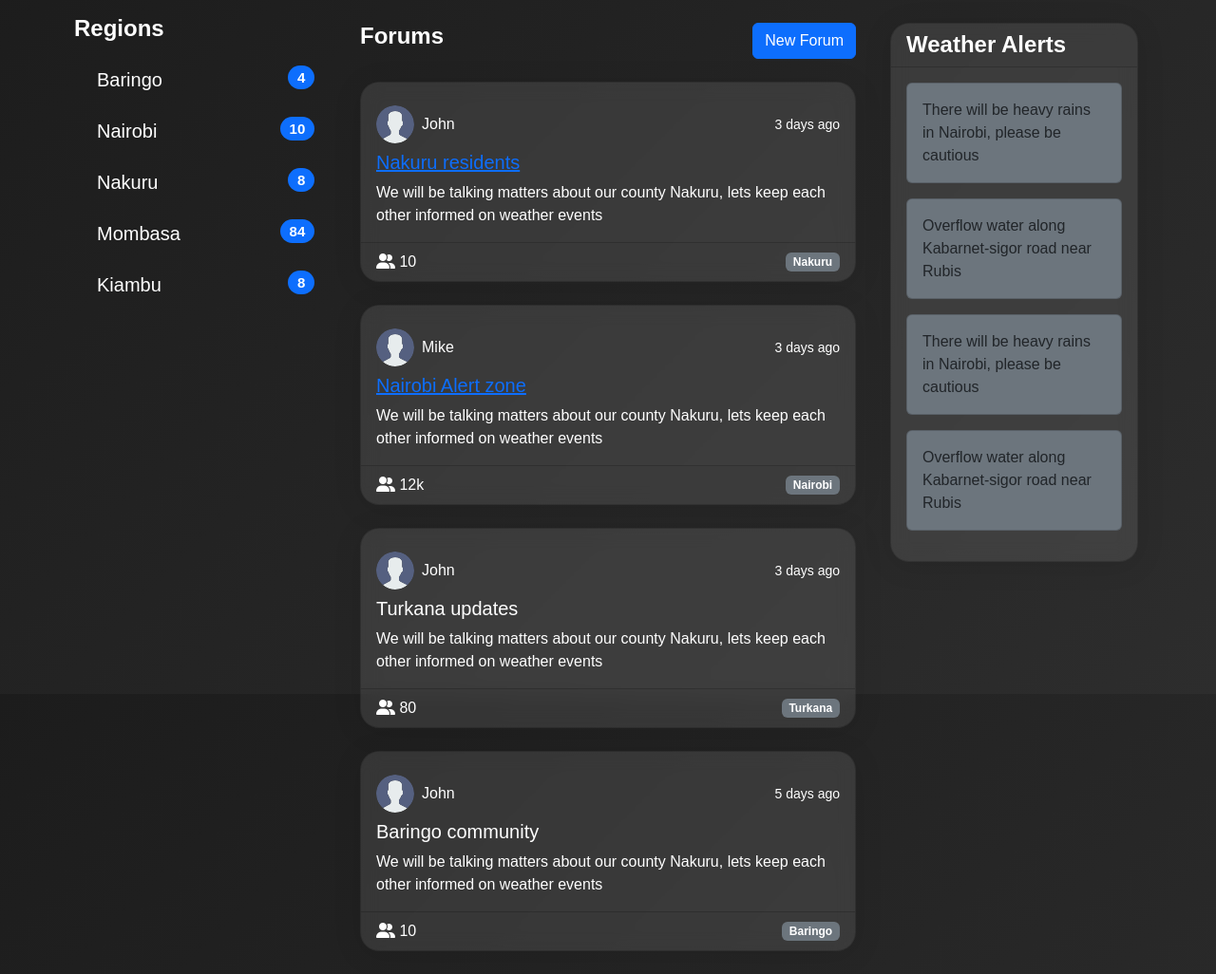
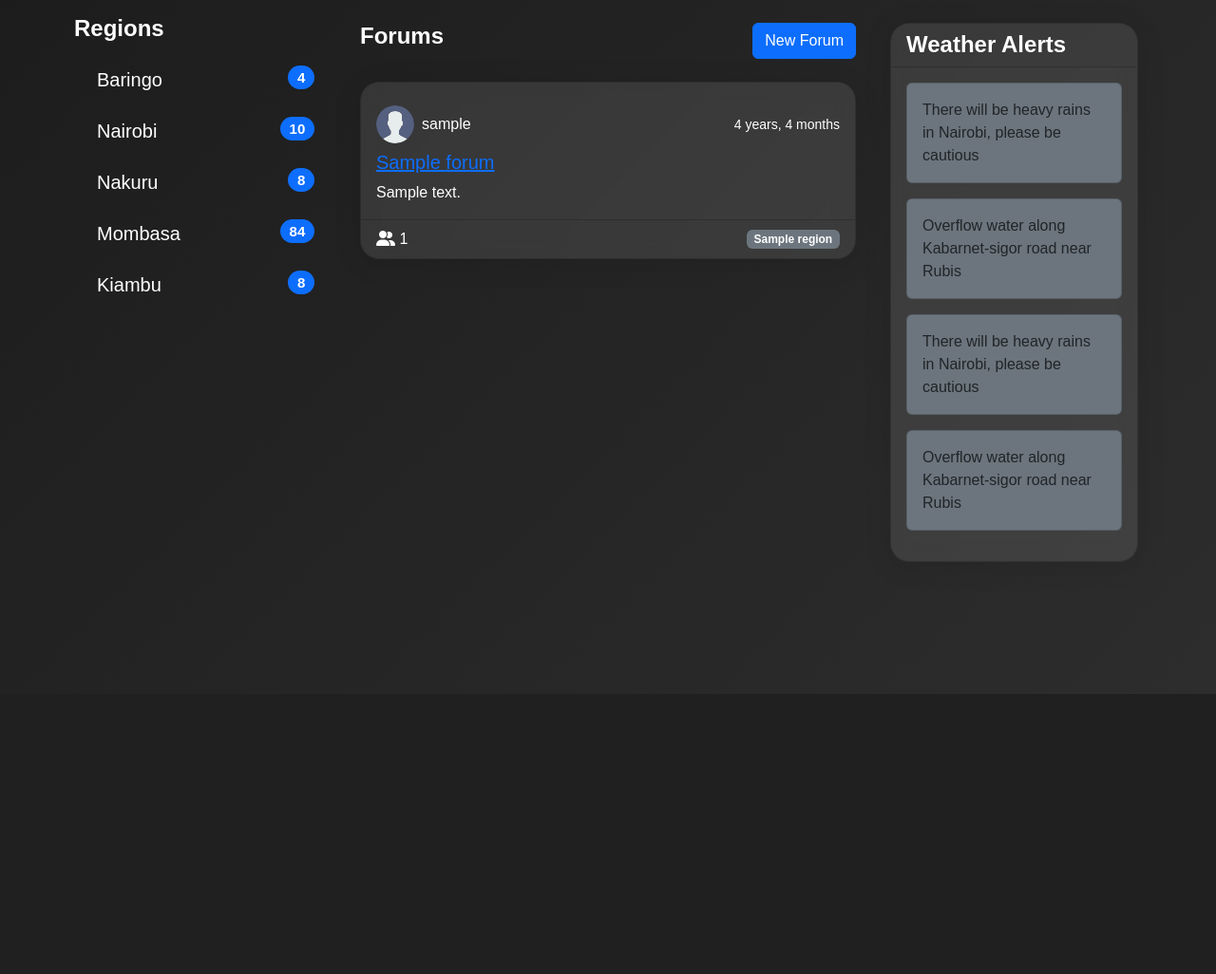
Before and after one commit to dev-EstherKubania/SAFER, a Django app: template templates/community/index.html in a window 1280 px wide. Shown: the part 69-1095 px from the top of the page at 95% size. After the commit the page ends 800 px from the top, so only its background shows below. Run offline with Django 3.2, Linux system fonts and the light colour scheme; the template is opened without the code that fills it: most values are stand-ins (such as "Sample title", 1, 10 or a date in 2020); some libraries are stand-ins or nearby versions.

Commit message:
added views and url to render community homepage

```diff
--- /dev/null
+++ b/community/urls.py
@@ -0,0 +1,6 @@
+from django.urls import path
+from . import views
+
+urlpatterns = [
+    path('',views.community_home, name = 'community-home'),
+]
--- a/safer/urls.py
+++ b/safer/urls.py
@@ -20,4 +20,5 @@ urlpatterns = [
     path('admin/', admin.site.urls),
     path('', include('weather_forecast.urls')),
     path('users/', include('users.urls')),
+    path('community/', include('community.urls')),set
 ]
--- a/templates/community/index.html
+++ b/templates/community/index.html
@@ -1,4 +1,5 @@
 <!DOCTYPE html>
+{% load static %}
 <html lang="en">
 <head>
     <meta charset="UTF-8">
@@ -7,7 +8,7 @@
     <link rel="stylesheet" href="https://cdn.jsdelivr.net/npm/bootstrap@5.3.3/dist/css/bootstrap.min.css">
     <!-- Fontawesome -->
     <link rel="stylesheet" href="https://cdnjs.cloudflare.com/ajax/libs/font-awesome/6.5.2/css/all.min.css">
-    <link rel="stylesheet" href="../../static/styles/styles.css">
+    <link rel="stylesheet" href="{% static 'styles/styles.css'%}">
     <title>SAFER</title>
 </head>
 <body>
@@ -30,7 +31,7 @@
         </form>
         <ul class="navbar-nav me-auto mb-2 mb-lg-0">
           <li class="nav-item">
-            <a class="nav-link" href="#">Community</a>
+            <a class="nav-link" href="{% url 'community-home' %}">Community</a>
           </li>
           <li class="nav-item">
             <a class="nav-link" href="#">About</a>
@@ -116,94 +117,31 @@
               <div class="container">
                   <div class="d-flex justify-content-between py-4">
                       <h3 class="fs-4 fw-bold" >Forums</h3>
-                        <button class="btn btn-primary">New Forum</button>
+                      <a href="{% url 'create_forum' %}" class="btn btn-primary">New Forum</a>
                   </div>
+                  {% for forum in forums %}
                     <div class="card auth-card text-white mb-4">
                       <div class="card-body">
                         <div class="d-flex justify-content-between align-items-center">
                           <div class="d-flex py-2 align-items-center">
                             <img src="../../static/images/avatar.svg" alt="user" class="rounded-circle" width="40" height="40">
-                            <h6 class="ms-2 pt-2">John
+                            <h6 class="ms-2 pt-2">{{forum.owner.username}}
                           </div>
-                          <small>3 days ago</small>
+                          <small>{{forum.created_at|timesince}}</small>
                         </div>
-                        <a href=""><h5 class="card-title">Nakuru residents</h5></a>
-                        <p class="card-text">We will be talking matters about our county Nakuru, lets keep each other informed on weather events</p>
+                        <a href="{% url 'forum' forum.id %}"><h5 class="card-title">{{forum.name}}</h5></a>
+                        <p class="card-text">{{forum.description}}</p>
                       </div>
                       <div class="card-footer d-flex justify-content-between align-items-center">
                         <div class="icon">
                           <i class="fa-solid fa-user-group"></i>
-                          <span>10</span>
+                          <span>{{forum.members.all.count}}</span>
                         </div>
-                        <span class="badge text-bg-secondary">Nakuru</span>
-
+                        <span class="badge text-bg-secondary">{{forum.region.name}}</span>
                       </div>
                     </div>
-                    <div class="card auth-card text-white mb-4">
-                      <div class="card-body">
-                        <div class="d-flex justify-content-between align-items-center">
-                          <div class="d-flex py-2 align-items-center">
-                            <img src="../../static/images/avatar.svg" alt="user" class="rounded-circle" width="40" height="40">
-                            <h6 class="ms-2 pt-2">Mike
+                  {% endfor %}
               </div>
-                          <small>3 days ago</small>
-                        </div>
-                        <a href=""><h5 class="card-title">Nairobi Alert zone</h5></a>
-                        <p class="card-text">We will be talking matters about our county Nakuru, lets keep each other informed on weather events</p>
-                      </div>
-                      <div class="card-footer d-flex justify-content-between align-items-center">
-                        <div class="icon">
-                          <i class="fa-solid fa-user-group"></i>
-                          <span>12k</span>
-                        </div>
-                        <span class="badge text-bg-secondary">Nairobi</span>
-
-                      </div>
-                    </div>
-                    <div class="card auth-card text-white mb-4">
-                      <div class="card-body">
-                        <div class="d-flex justify-content-between align-items-center">
-                          <div class="d-flex py-2 align-items-center">
-                            <img src="../../static/images/avatar.svg" alt="user" class="rounded-circle" width="40" height="40">
-                            <h6 class="ms-2 pt-2">John
-                          </div>
-                          <small>3 days ago</small>
-                        </div>
-                        <h5 class="card-title">Turkana updates</h5>
-                        <p class="card-text">We will be talking matters about our county Nakuru, lets keep each other informed on weather events</p>
-                      </div>
-                      <div class="card-footer d-flex justify-content-between align-items-center">
-                        <div class="icon">
-                          <i class="fa-solid fa-user-group"></i>
-                          <span>80</span>
-                        </div>
-                        <span class="badge text-bg-secondary">Turkana</span>
-
-                      </div>
-                    </div>
-                    <div class="card auth-card text-white mb-4">
-                      <div class="card-body">
-                        <div class="d-flex justify-content-between align-items-center">
-                          <div class="d-flex py-2 align-items-center">
-                            <img src="../../static/images/avatar.svg" alt="user" class="rounded-circle" width="40" height="40">
-                            <h6 class="ms-2 pt-2">John
-                          </div>
-                          <small>5 days ago</small>
-                        </div>
-                        <h5 class="card-title">Baringo community</h5>
-                        <p class="card-text">We will be talking matters about our county Nakuru, lets keep each other informed on weather events</p>
-                      </div>
-                      <div class="card-footer d-flex justify-content-between align-items-center">
-                        <div class="icon">
-                          <i class="fa-solid fa-user-group"></i>
-                          <span>10</span>
-                        </div>
-                        <span class="badge text-bg-secondary">Baringo</span>
-
-                      </div>
-                    </div>
-                </div>
-
           </div>
             <div class="col-3">
               <div class="card auth-card text-white my-4">
@@ -240,6 +178,6 @@
 
     <!-- Bootstrap js -->
     <link rel="stylesheet" href="https://cdn.jsdelivr.net/npm/bootstrap@5.3.3/dist/js/bootstrap.bundle.min.js">
-    <script src="../../static/js/script.js"></script>
+    <script src="{% static 'js/script.js' %}"></script>
 </body>
 </html>
```
Also changed, not shown: community/views.py (+13 -0 lines). Lines whose indentation alone changed are shown as unchanged.
